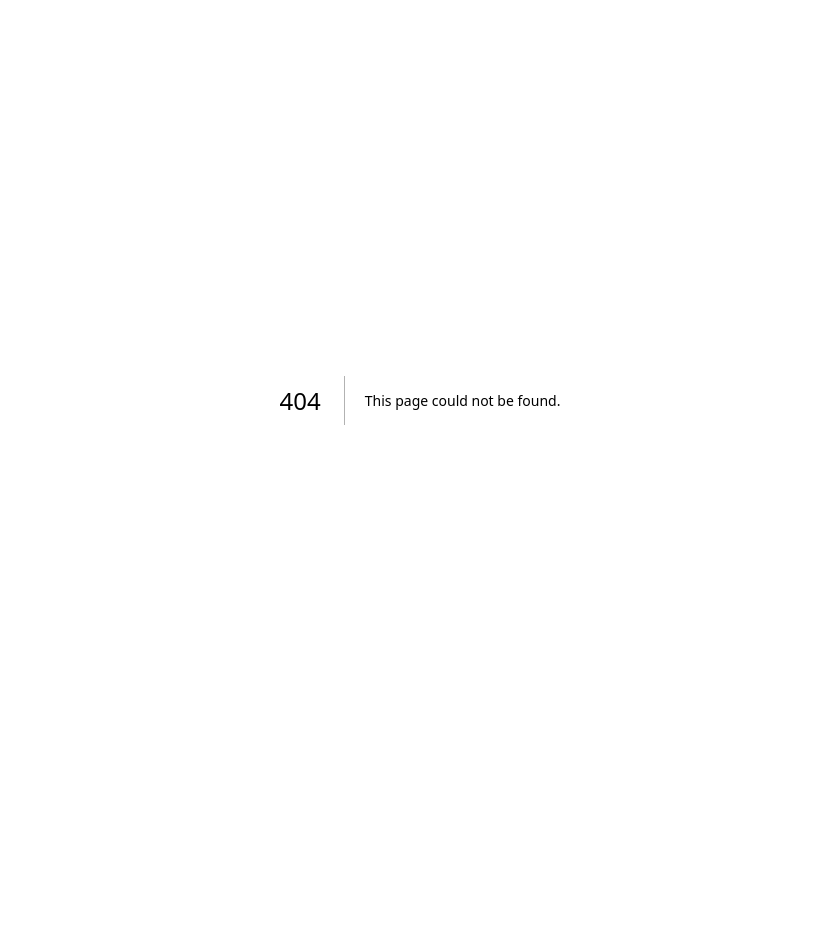
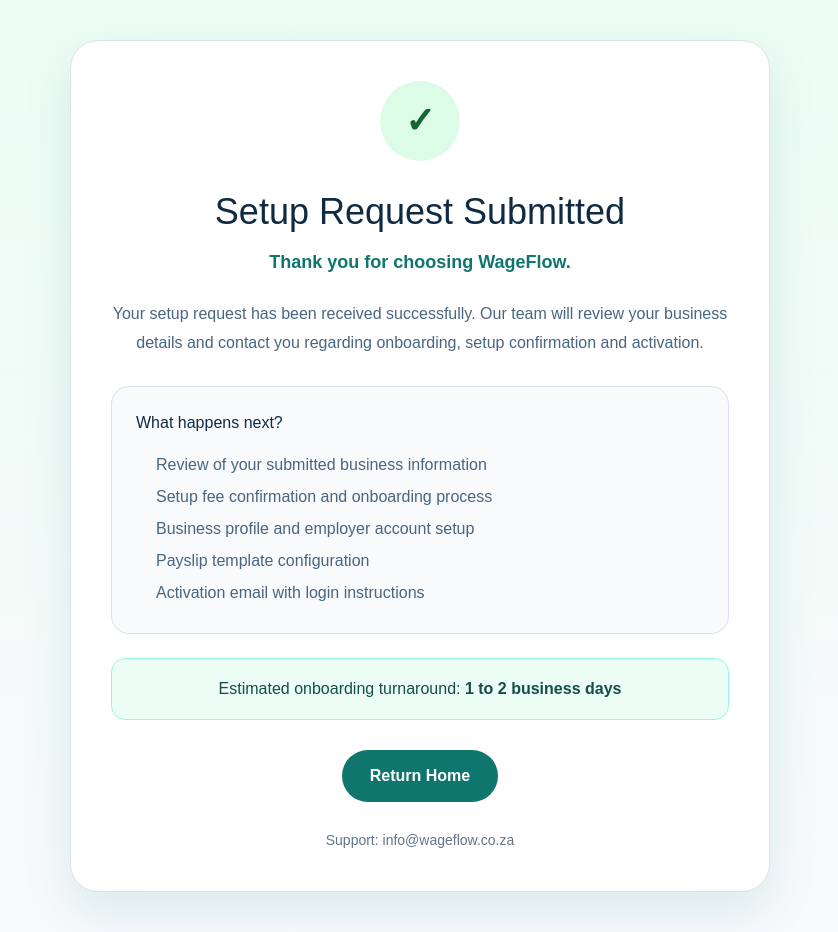
Before and after one commit to KaonPM/wageflow, a Next.js app: page /setup-submitted in a window 1280 px wide. Before the commit this address had no page. Shown: the whole page, without its empty margins (220-1058 px from the left). Before the commit the page ends 800 px from the top, so only its background shows below. Built offline with nearby package versions, Linux system fonts and the light colour scheme.

Commit message:
Build WageFlow setup submission confirmation and onboarding completion flow

```diff
--- /dev/null
+++ b/app/setup-submitted/page.tsx
@@ -0,0 +1,163 @@
+import Link from "next/link";
+
+export default function SetupSubmittedPage() {
+  return (
+    <main style={page}>
+      <section style={card}>
+        <div style={iconWrap}>
+          <div style={icon}>✓</div>
+        </div>
+
+        <h1 style={title}>Setup Request Submitted</h1>
+
+        <p style={subtitle}>
+          Thank you for choosing WageFlow.
+        </p>
+
+        <p style={text}>
+          Your setup request has been received successfully. Our team will
+          review your business details and contact you regarding onboarding,
+          setup confirmation and activation.
+        </p>
+
+        <div style={infoBox}>
+          <h3 style={infoTitle}>What happens next?</h3>
+
+          <ul style={list}>
+            <li>Review of your submitted business information</li>
+            <li>Setup fee confirmation and onboarding process</li>
+            <li>Business profile and employer account setup</li>
+            <li>Payslip template configuration</li>
+            <li>Activation email with login instructions</li>
+          </ul>
+        </div>
+
+        <div style={notice}>
+          Estimated onboarding turnaround:
+          <strong> 1 to 2 business days</strong>
+        </div>
+
+        <div style={buttonWrap}>
+          <Link href="/" style={homeButton}>
+            Return Home
+          </Link>
+        </div>
+
+        <p style={support}>
+          Support: info@wageflow.co.za
+        </p>
+      </section>
+    </main>
+  );
+}
+
+const page = {
+  minHeight: "100vh",
+  background: "linear-gradient(180deg, #ecfdf5 0%, #f8fafc 100%)",
+  display: "flex",
+  justifyContent: "center",
+  alignItems: "center",
+  padding: "40px 20px",
+  fontFamily: "Arial, sans-serif",
+};
+
+const card = {
+  width: "100%",
+  maxWidth: 700,
+  background: "#ffffff",
+  borderRadius: 28,
+  padding: 40,
+  border: "1px solid #d9e2ec",
+  boxShadow: "0 20px 50px rgba(15, 118, 110, 0.12)",
+};
+
+const iconWrap = {
+  display: "flex",
+  justifyContent: "center",
+  marginBottom: 24,
+};
+
+const icon = {
+  width: 80,
+  height: 80,
+  borderRadius: "50%",
+  background: "#dcfce7",
+  color: "#166534",
+  display: "flex",
+  alignItems: "center",
+  justifyContent: "center",
+  fontSize: 36,
+  fontWeight: 800,
+};
+
+const title = {
+  textAlign: "center" as const,
+  fontSize: 36,
+  color: "#102a43",
+  marginBottom: 10,
+};
+
+const subtitle = {
+  textAlign: "center" as const,
+  fontSize: 18,
+  color: "#0f766e",
+  marginBottom: 24,
+  fontWeight: 700,
+};
+
+const text = {
+  textAlign: "center" as const,
+  color: "#486581",
+  lineHeight: 1.8,
+  marginBottom: 28,
+};
+
+const infoBox = {
+  background: "#f8fafc",
+  border: "1px solid #d9e2ec",
+  borderRadius: 18,
+  padding: 24,
+  marginBottom: 24,
+};
+
+const infoTitle = {
+  color: "#102a43",
+  marginBottom: 14,
+};
+
+const list = {
+  color: "#486581",
+  lineHeight: 2,
+  paddingLeft: 20,
+};
+
+const notice = {
+  background: "#ecfdf5",
+  border: "1px solid #99f6e4",
+  borderRadius: 14,
+  padding: 18,
+  textAlign: "center" as const,
+  color: "#134e4a",
+  marginBottom: 30,
+};
+
+const buttonWrap = {
+  display: "flex",
+  justifyContent: "center",
+};
+
+const homeButton = {
+  background: "#0f766e",
+  color: "#ffffff",
+  textDecoration: "none",
+  padding: "14px 28px",
+  borderRadius: 999,
+  fontWeight: 800,
+};
+
+const support = {
+  textAlign: "center" as const,
+  marginTop: 28,
+  color: "#64748b",
+  fontSize: 14,
+};
--- a/app/signup/page.tsx
+++ b/app/signup/page.tsx
@@ -70,9 +70,7 @@ export default function SetupRequestPage() {
       return;
     }
 
-    setSuccess(
-      "Your WageFlow setup request has been submitted successfully. Our team will review your details and contact you for onboarding and activation."
-    );
+    window.location.href = "/setup-submitted";
 
     setForm({
       ownerName: "",
```
